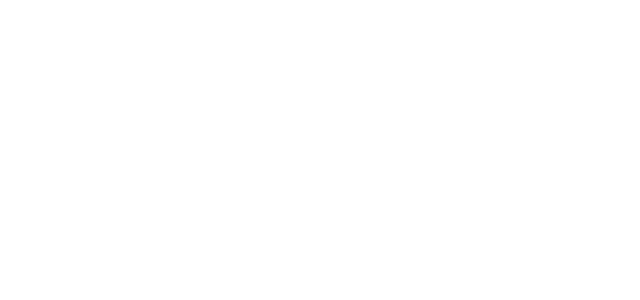
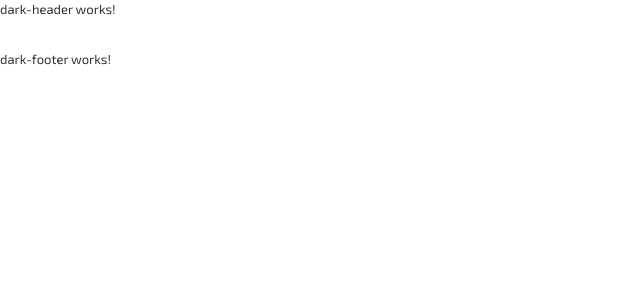
Before and after one commit to Voidless-Studios/voidless-studios.com, an Angular app in the folder voidless/: page / in a window 1280 px wide. Shown: the top 300 px of the page, without its empty margins (0-640 px from the left). Built offline with nearby package versions, Linux system fonts and the light colour scheme.

Commit message:
update; add container, header and footer to main app component

```diff
--- a/voidless/src/app/app.component.html
+++ b/voidless/src/app/app.component.html
@@ -1 +1,9 @@
-<router-outlet></router-outlet>
+<div id="page-container" class="">
+
+    <app-dark-header></app-dark-header>
+
+    <router-outlet></router-outlet>
+
+    <app-dark-footer></app-dark-footer>
+
+</div>
```
